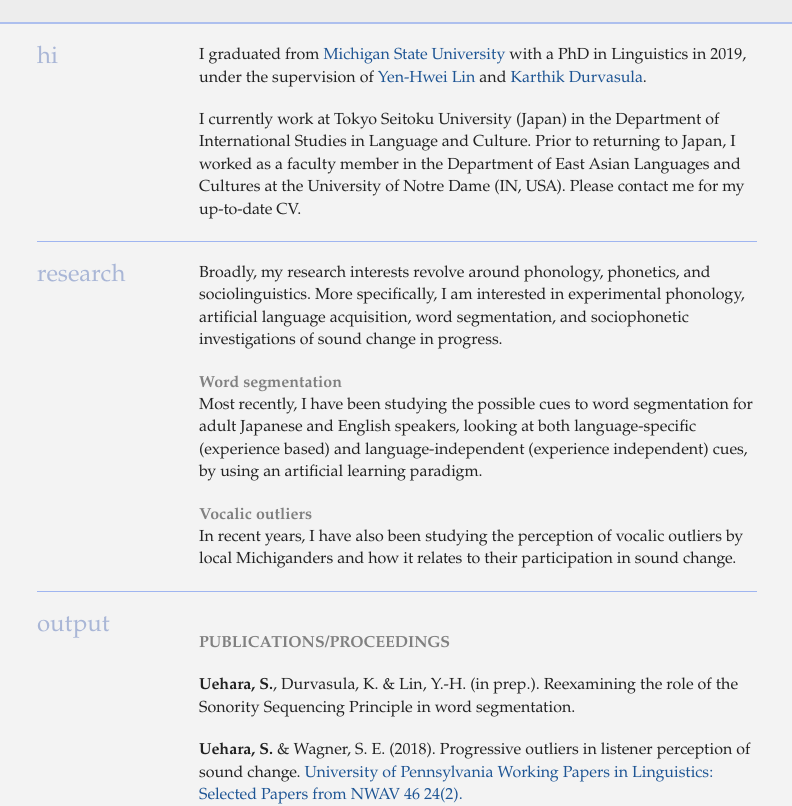
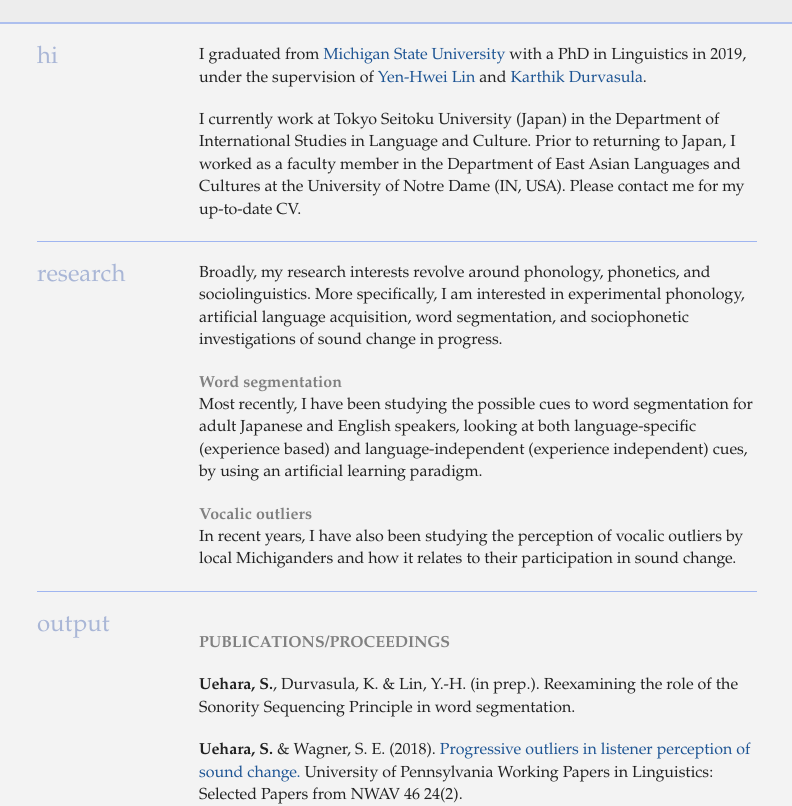
Before and after one commit to SayaUehara/sayakouehara.github.io, a plain HTML site: page index.html in a window 1280 px wide. Shown: the part 150-956 px from the top of the page, without its empty margins (243-1035 px from the left). Drawn offline with Linux system fonts and the light colour scheme; a web font is replaced by a local one.

Commit message:
Update index.html

```diff
--- a/index.html
+++ b/index.html
@@ -108,8 +108,8 @@
 				<article>
 					<p style="color:#808080"><b>PUBLICATIONS/PROCEEDINGS</b></p>
 					<p><b>Uehara, S.</b>, Durvasula, K. & Lin, Y.-H. (in prep.). Reexamining the role of the Sonority Sequencing Principle in word segmentation.</p>
-					<p><b>Uehara, S.</b> & Wagner, S. E. (2018). Progressive outliers in listener perception of sound change.<a href="https://repository.upenn.edu/pwpl/vol24/iss2/18/" target="_blank">
-					<i>University of Pennsylvania Working Papers in Linguistics: Selected Papers from NWAV 46  24(2).</i></p>
+					<p><b>Uehara, S.</b> & Wagner, S. E. (2018). <a href="https://repository.upenn.edu/pwpl/vol24/iss2/18/" target="_blank">Progressive outliers in listener perception of sound change.
+						 </a> <i>University of Pennsylvania Working Papers in Linguistics: Selected Papers from NWAV 46  24(2).</i></p>
 					<p>Durvasula, K., Huang, H.-H., <b>Uehara, S.</b>, Luo, Q. & Lin, Y.-H. (2018). Phonology
 					modulates the illusory vowels in perceptual illusions: evidence from Mandarin & English.
 					<i>Laboratory Phonology: Journal of the Association for Laboratory Phonology.</i></p>
```
